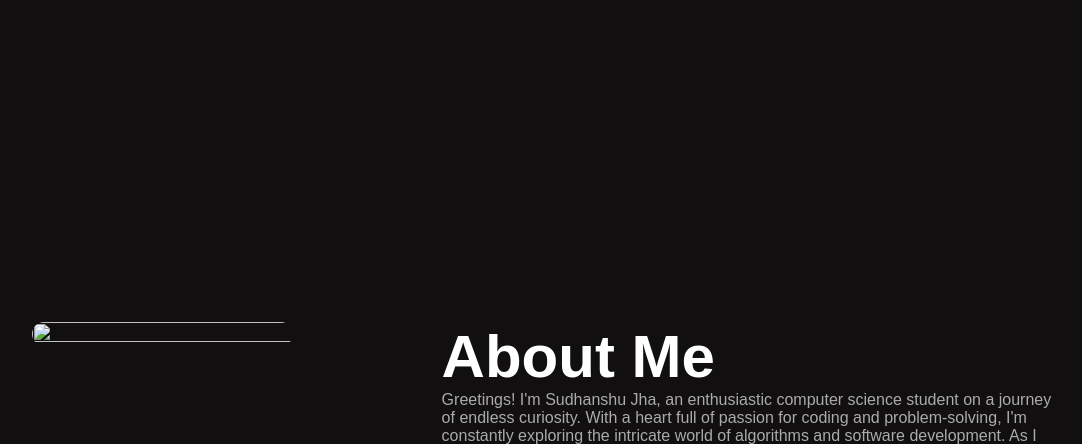
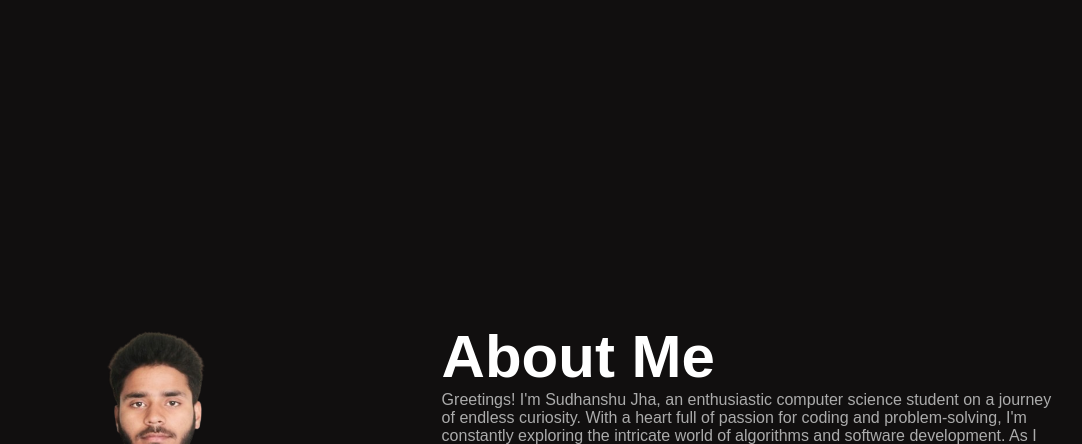
Before and after one commit to iskjha/Portfolio, a plain HTML site: page index.html in a window 1280 px wide. Shown: the part 508-952 px from the top of the page, without its empty margins (96-1178 px from the left). Drawn offline with Linux system fonts and the light colour scheme.

Commit message:
index.html

```diff
--- a/index.html
+++ b/index.html
@@ -34,7 +34,7 @@
     <div class="container">
       <div class="row">
         <div class="about-col-1">
-          <img id="photo" src="../14_08/sudhanshu.png">
+          <img id="photo" src="/sudhanshu.png">
         </div>
         <div class="about-col-2">
           <h2 class="sub-title">About Me</h2>
```
